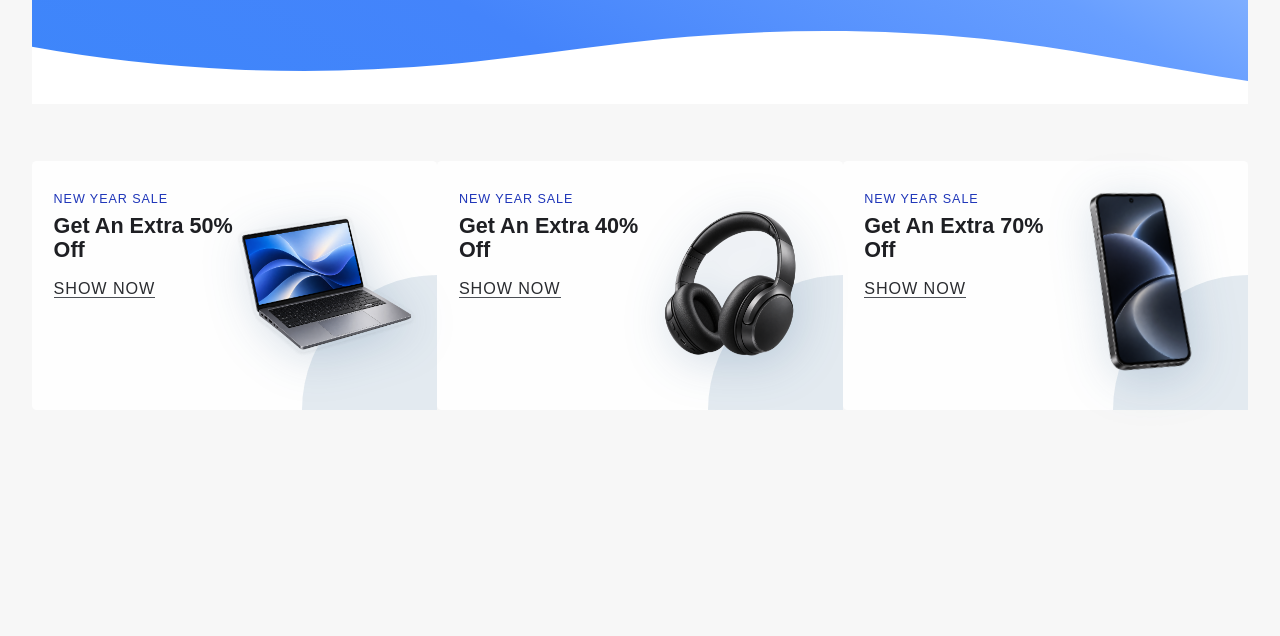
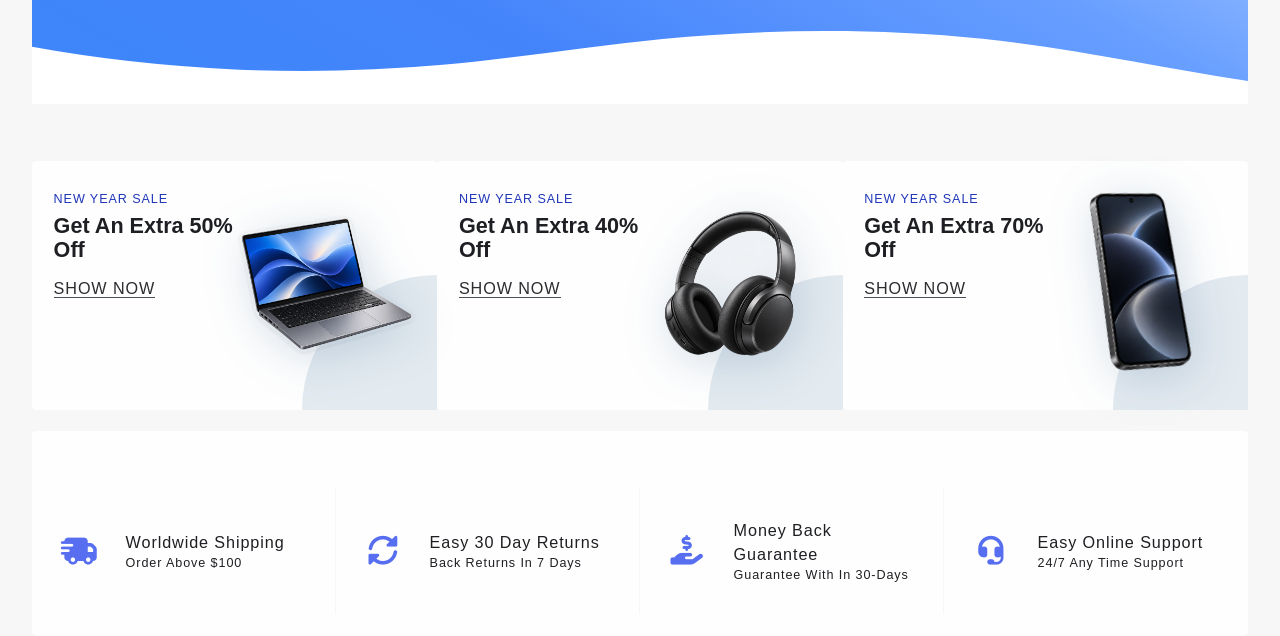
Before and after one commit to Annu9111/JS_E-commerse-website, a website built with Vite: page index.html in a window 1280 px wide. Shown: the part 666-1302 px from the top of the page. Before the commit the page ends 1097 px from the top, so only its background shows below. Built offline with nearby package versions, Linux system fonts and the light colour scheme.

Commit message:
policy section

```diff
--- a/index.html
+++ b/index.html
@@ -141,6 +141,51 @@
  </section>
 <!-- Extra product section ends   -->
 
+<!-- ========== Start policy ========== -->
+    <section class="section-policy">
+      <div class="container grid grid-four--cols">
+        <div class="div-policy">
+          <div class="icons">
+            <i class="fa-solid fa-truck-fast"></i>
+          </div>
+          <div class="div-policy-text">
+            <p>worldwide shipping</p>
+            <p>order above $100</p>
+          </div>
+        </div>
+
+        <div class="div-policy">
+          <div class="icons">
+            <i class="fa-solid fa-rotate"></i>
+          </div>
+          <div class="div-policy-text">
+            <p>Easy 30 Day Returns</p>
+            <p>Back Returns in 7 Days</p>
+          </div>
+        </div>
+
+        <div class="div-policy">
+          <div class="icons">
+            <i class="fa-solid fa-hand-holding-dollar"></i>
+          </div>
+          <div class="div-policy-text">
+            <p>money back guarantee</p>
+            <p>guarantee with in 30-Days</p>
+          </div>
+        </div>
+
+        <div class="div-policy">
+          <div class="icons">
+            <i class="fa-solid fa-headset"></i>
+          </div>
+          <div class="div-policy-text">
+            <p>Easy Online Support</p>
+            <p>24/7 Any time support</p>
+          </div>
+        </div>
+      </div>
+    </section>
+    <!-- ========== End policy ========== -->
 
 </body>
 </html>
```
